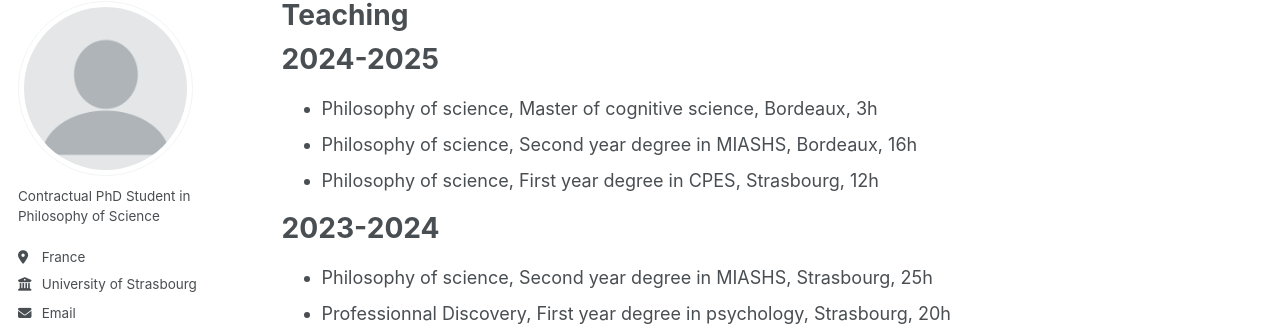
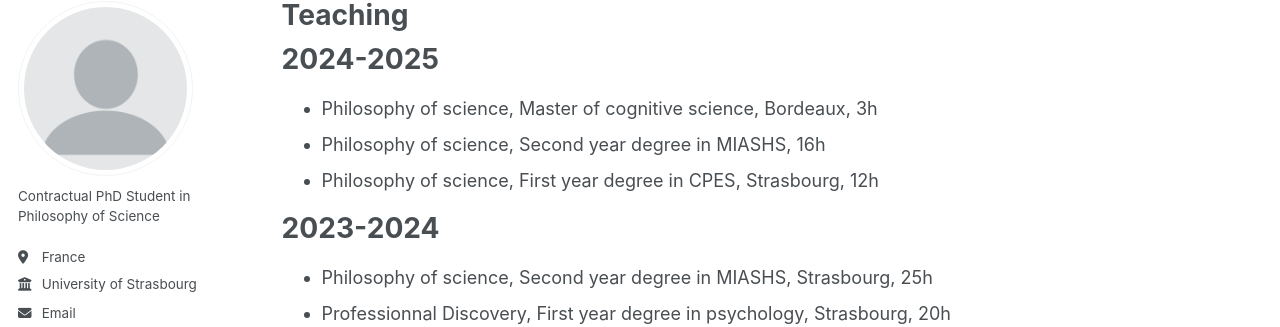
Before and after one commit to solal-azoulay/solal-azoulay.github.io, a Jekyll site: the page built from _pages/teaching.md, in a window 1280 px wide. Shown: the part 105-432 px from the top of the page. Built offline with Jekyll 4.4.1, drawn with Linux system fonts in a browser that asks for light colours; some web fonts are replaced.

Commit message:
Update teaching.md

```diff
--- a/_pages/teaching.md
+++ b/_pages/teaching.md
@@ -7,7 +7,7 @@ author_profile: true
 2024-2025
 =========
 - Philosophy of science, Master of cognitive science, Bordeaux, 3h
-- Philosophy of science, Second year degree in MIASHS, Bordeaux, 16h
+- Philosophy of science, Second year degree in MIASHS, 16h
 - Philosophy of science, First year degree in CPES, Strasbourg, 12h
 
 2023-2024
```
